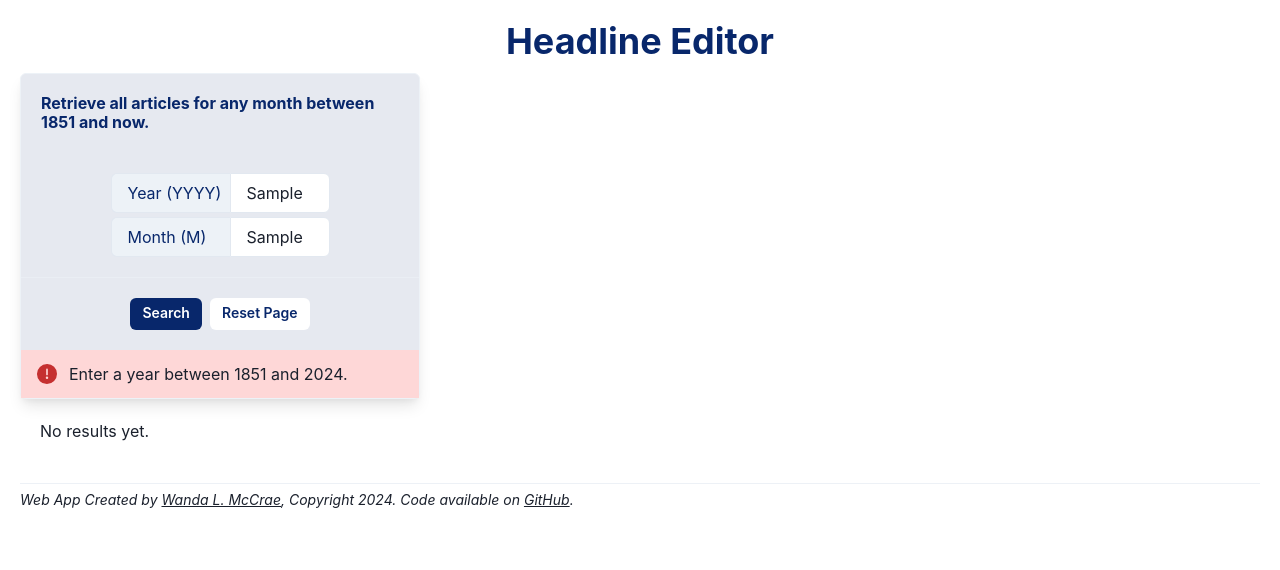
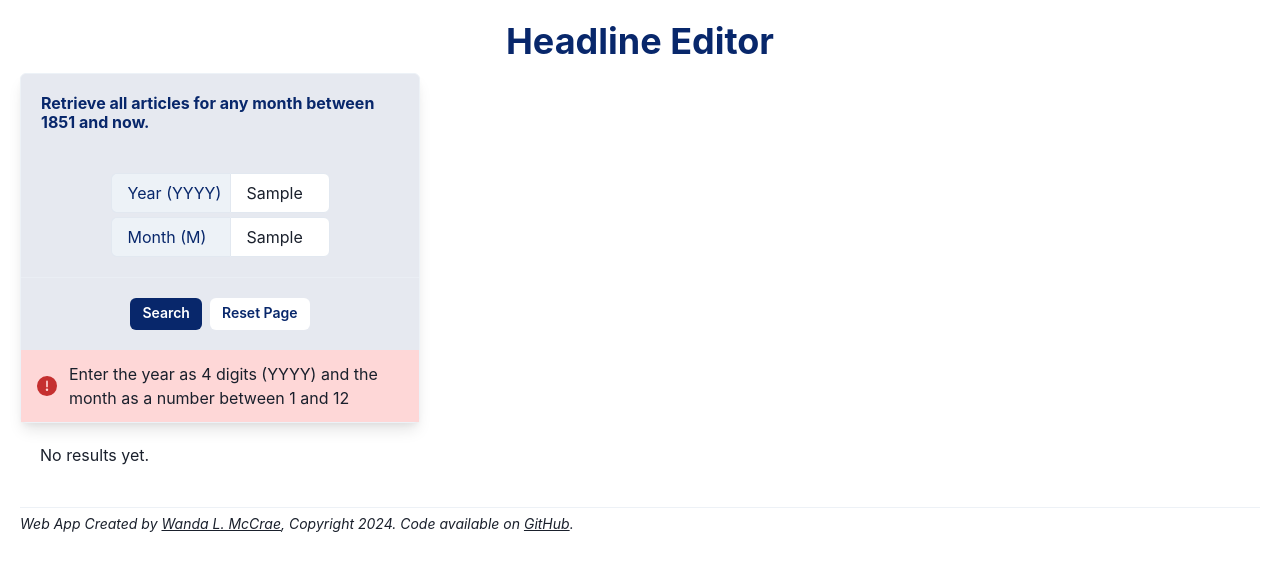
Before and after one commit to wlmccrae/headline-editor-ghpage, a React (Create React App) app: page / in a window 1280 px wide. Both pictures are taken after typing "Sample", "Sample" into the empty fields and a click on the button "Search". Shown: the top 570 px of the page. Built offline with nearby package versions, Linux system fonts and the light colour scheme; no server answers.

Commit message:
Check year and month are integers.

```diff
--- a/src/components/MainPage.js
+++ b/src/components/MainPage.js
@@ -23,6 +23,8 @@ function MainPage() {
     const [yearErrorMessage, setYearErrorMessage] = useState("");
     const [monthError, setMonthError] = useState(false);
     const [monthErrorMessage, setMonthErrorMessage] = useState('');
+    const [formatError, setFormatError] = useState(false);
+    const [formatErrorMessage, setFormatErrorMessage] = useState('');
 
     const API_KEY = process.env.REACT_APP_NYT_API_KEY;
 
@@ -42,6 +44,8 @@ function MainPage() {
         setYearErrorMessage("");
         setMonthError(false);
         setMonthErrorMessage('');
+        setFormatError(false);
+        setFormatErrorMessage('');
     };
 
     // Handle the search button.
@@ -53,14 +57,17 @@ function MainPage() {
 
         const currentYear = new Date().getFullYear();
         let currentMonth = new Date().getMonth();
-        currentMonth++;  // Increase by one, as the Date objects has Jan = 0.
+        currentMonth++;  // Increase by one, as the Date object has Jan = 0.
         const formMonth = parseInt(archiveFormData.month);
         const formYear = parseInt(archiveFormData.year);
 
-        if (formYear < 1851 || formYear > currentYear || !Number.isInteger(formYear)) {
+        if (!Number.isInteger(formYear) || !Number.isInteger(formMonth)) {
+            setFormatError(true);
+            setFormatErrorMessage('Enter the year as 4 digits (YYYY) and the month as a number between 1 and 12');
+        } else if (formYear < 1851 || formYear > currentYear) {
             setYearError(true);
             setYearErrorMessage(`Enter a year between 1851 and ${currentYear}.`);
-        } else if (formYear < 1851  && (archiveFormData.month > currentMonth || !Number.isInteger(formMonth))) {
+        } else if (formYear === currentYear && (formMonth > currentMonth)) {
             setMonthError(true);
             setMonthErrorMessage(`Enter a month between 1 and ${currentMonth}.`);
         } else {
@@ -71,10 +78,12 @@ function MainPage() {
                 setCopyright(archiveData.copyright);
                 setResultsLoaded(true);
                 setarticleList(archiveData.response.docs);
+                setYearError(false);
                 setYearErrorMessage("");
-                setYearError(false);
                 setMonthError(false);
                 setMonthErrorMessage('');
+                setFormatError(false);
+                setFormatErrorMessage('');
             } else {
                 window.confirm("There was a problem fetching the NY Times archive.")
             };
@@ -160,6 +169,12 @@ function MainPage() {
                             { monthErrorMessage }
                         </Alert>
                     }
+                    { formatError &&
+                        <Alert status='error'>
+                            <AlertIcon />
+                            { formatErrorMessage }
+                        </Alert>
+                    }
                 </Card>
             </div>
             <div className="results">
```
